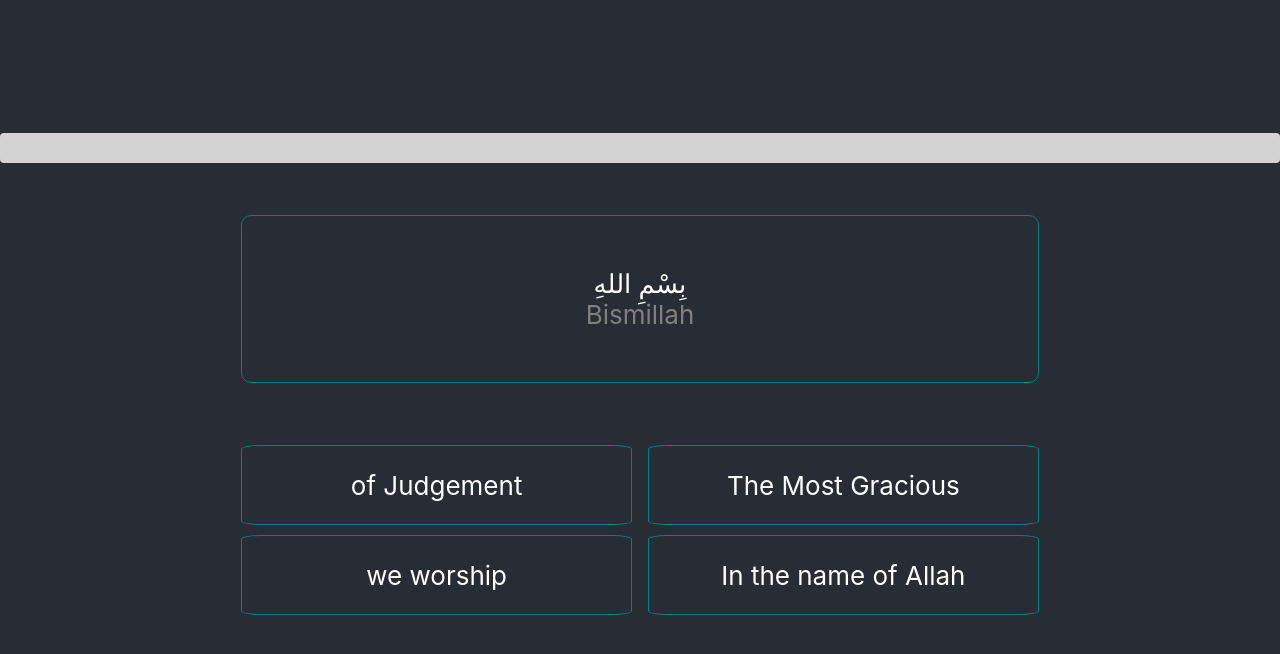
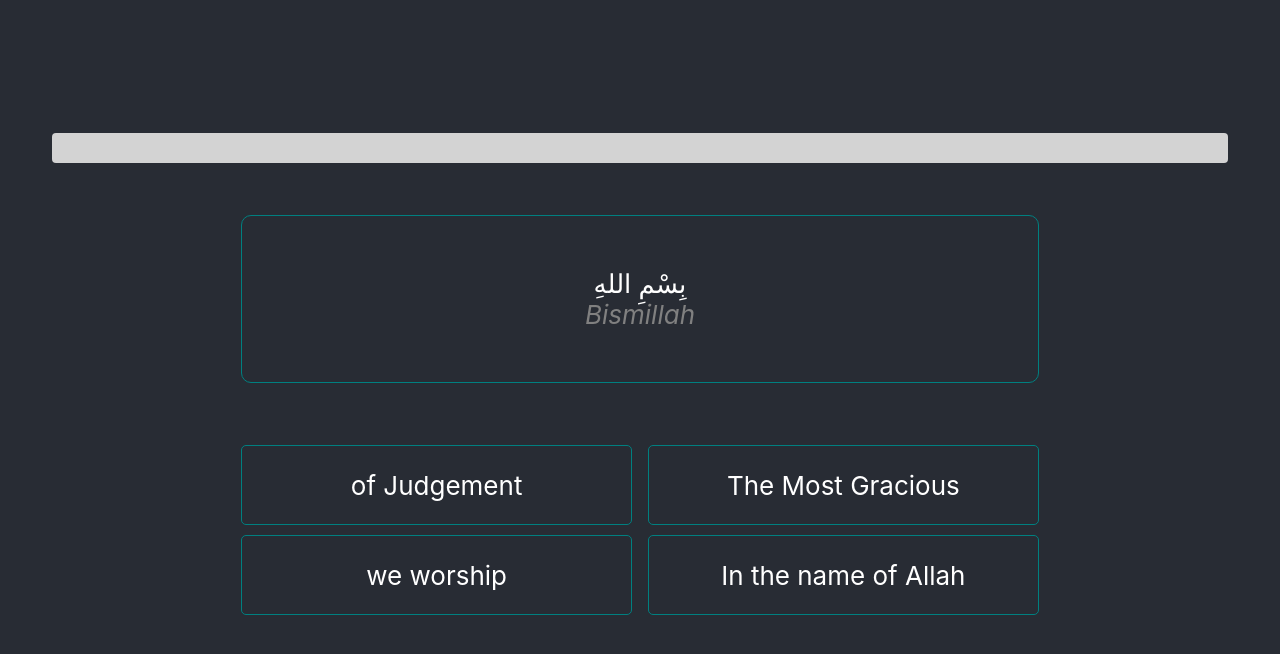
Before and after one commit to Alim-Reza/quranic-vocab-mastery, a React (Create React App) app: page / in a window 1280 px wide. Shown: the top 654 px of the page. Built offline with nearby package versions, Linux system fonts and the light colour scheme.

Commit message:
4 files modified

```diff
--- a/src/App.js
+++ b/src/App.js
@@ -14,7 +14,7 @@ function App() {
     );
   }, [currentAyah]);
   return (
-    <div className="App">
+    <div className="App" style={{ paddingLeft: '2em', paddingRight: '2em' }}>
       <Analytics />
       <ProgressBar progress={(currentAyah * 100) / data_set.length} />
       <div style={{ paddingTop: '2em' }}>
--- a/src/components/Frames.css
+++ b/src/components/Frames.css
@@ -27,7 +27,7 @@
   height: 3em; /* Set the height of each item */
   margin-bottom: 10px; /* Add a margin to the bottom of each item */
   border: 1px solid teal;
-  border-radius: 5%;
+  border-radius: 5px;
   display: flex;
   justify-content: center;
   align-items: center;
--- a/src/components/Frames.js
+++ b/src/components/Frames.js
@@ -30,7 +30,9 @@ export default function Frame({
     <div>
       <div className="card">
         <div dir="rtl">{arabicText}</div>
-        <div style={{ color: 'grey' }}>{englishTransliteration}</div>
+        <div style={{ color: 'grey', fontStyle: 'italic' }}>
+          {englishTransliteration}
+        </div>
       </div>
       <div className="container">
         {listOfOptions.map((item, index) => (
--- a/src/logic.js
+++ b/src/logic.js
@@ -17,13 +17,22 @@ const getOptions = (currentAyah, englishWordMeaningPool, data_set) => {
   return randomListOfStrings;
 };
 
-const onClickAction = (currentAyah, setCurrentAyah, data_set, selectedOption) => {
-  if(selectedOption.target.innerHTML === data_set[currentAyah].meaning) {
-    setCurrentAyah(prev => prev + 1);
+const onClickAction = (
+  currentAyah,
+  setCurrentAyah,
+  data_set,
+  selectedOption
+) => {
+  if (selectedOption.target.innerHTML === data_set[currentAyah].meaning) {
+    setCurrentAyah((prev) => prev + 1);
   } else {
+    tryThisPhraseAgain(currentAyah, data_set);
     return true;
   }
-}
+};
+const tryThisPhraseAgain = (currentAyah, data_set) => {
+  // data_set.splice(data_set[currentAyah + 1], 0, data_set[currentAyah + 1]);
+};
 
 export const Logic = {
   getOptions,
```
